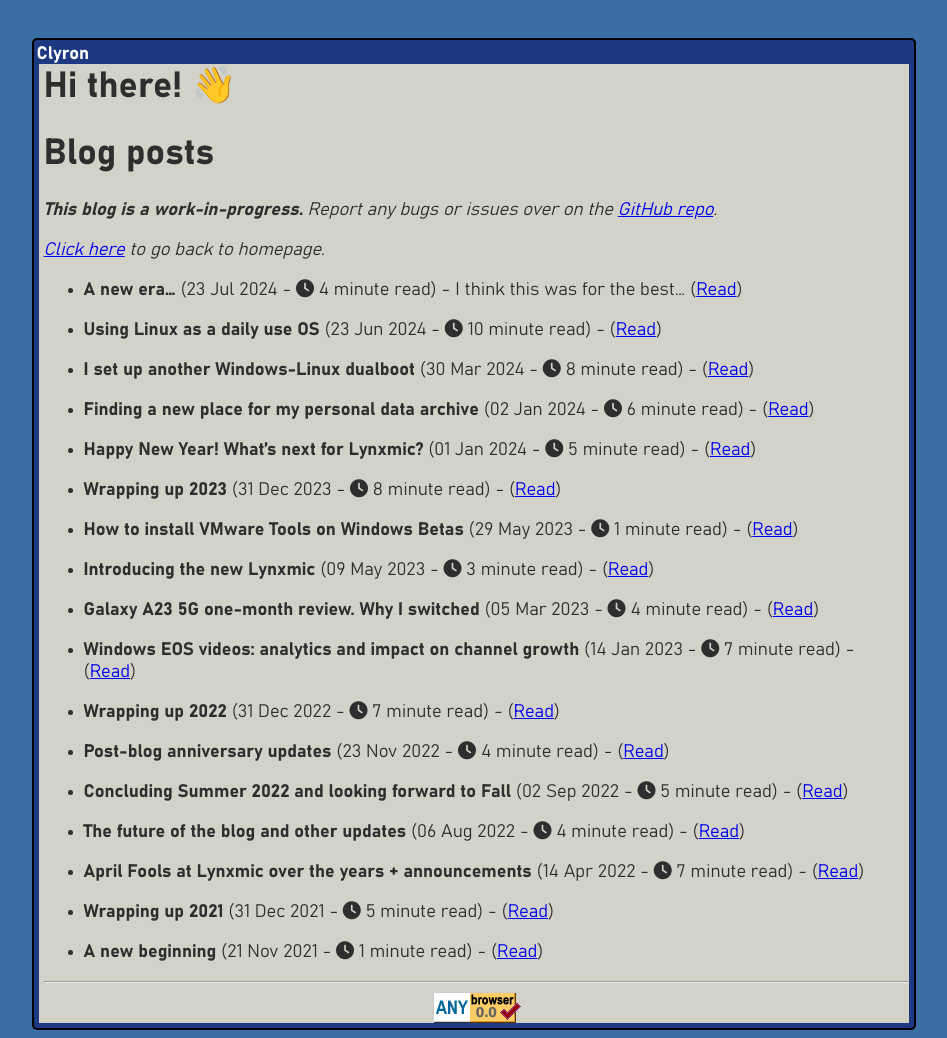
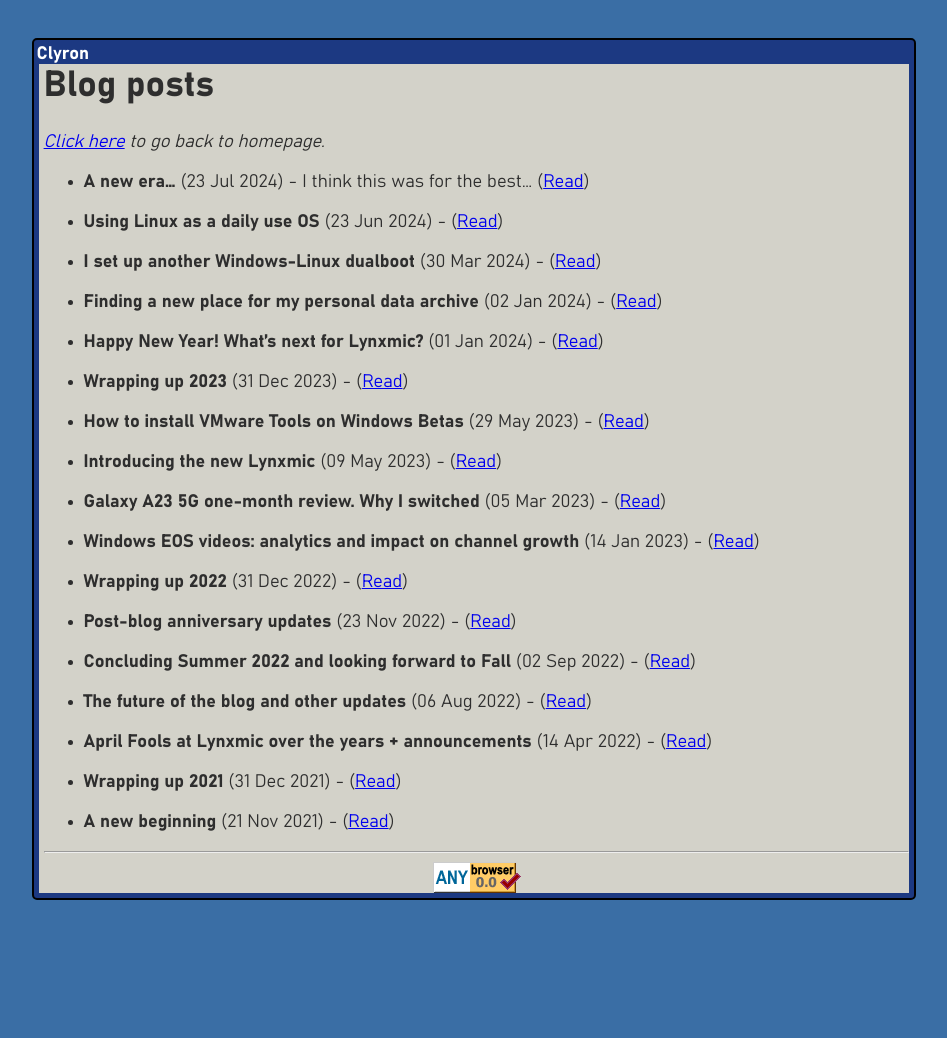
Before and after one commit to theclyron/legacy-site, a Jekyll site: the page built from blog/index.md, in a window 1280 px wide. Shown: the whole page, without its empty margins (166-1113 px from the left). Built offline with Jekyll 4.4.1, drawn with Linux system fonts in a browser that asks for light colours; after the commit the page ends 908 px from its top, so only the background shows below that.

Commit message:
blog considered done as it is

```diff
--- a/_layouts/main.html
+++ b/_layouts/main.html
@@ -18,7 +18,6 @@
                 Clyron
             </div>
             <div class="content">
-                <h1 id="greeting"><noscript>Hi there! 👋</noscript></h1>
                 {{ content }}
                 <div class="footer">
                     <div>
--- a/blog/index.md
+++ b/blog/index.md
@@ -3,10 +3,9 @@
 layout: main
 ---
 # Blog posts
-***This blog is a work-in-progress.*** *Report any bugs or issues over on the [GitHub repo](https://github.com/theclyron.github.io).*
 
 *[Click here](/) to go back to homepage.*
 {% for post in site.posts %}
-* **{{ post.title }}** ({{ post.date | date_to_string }} - <i class="fas fa-clock"></i>&nbsp;{{ post.content | number_of_words | divided_by: 180 }} minute read) - {{ post.desc }} ([Read]({{ post.url }}))
+* **{{ post.title }}** ({{ post.date | date_to_string }}) - {{ post.desc }} ([Read]({{ post.url }}))
   {% endfor %}
 <hr>
```
Also changed, not shown: index.md (+1 -0 lines).
